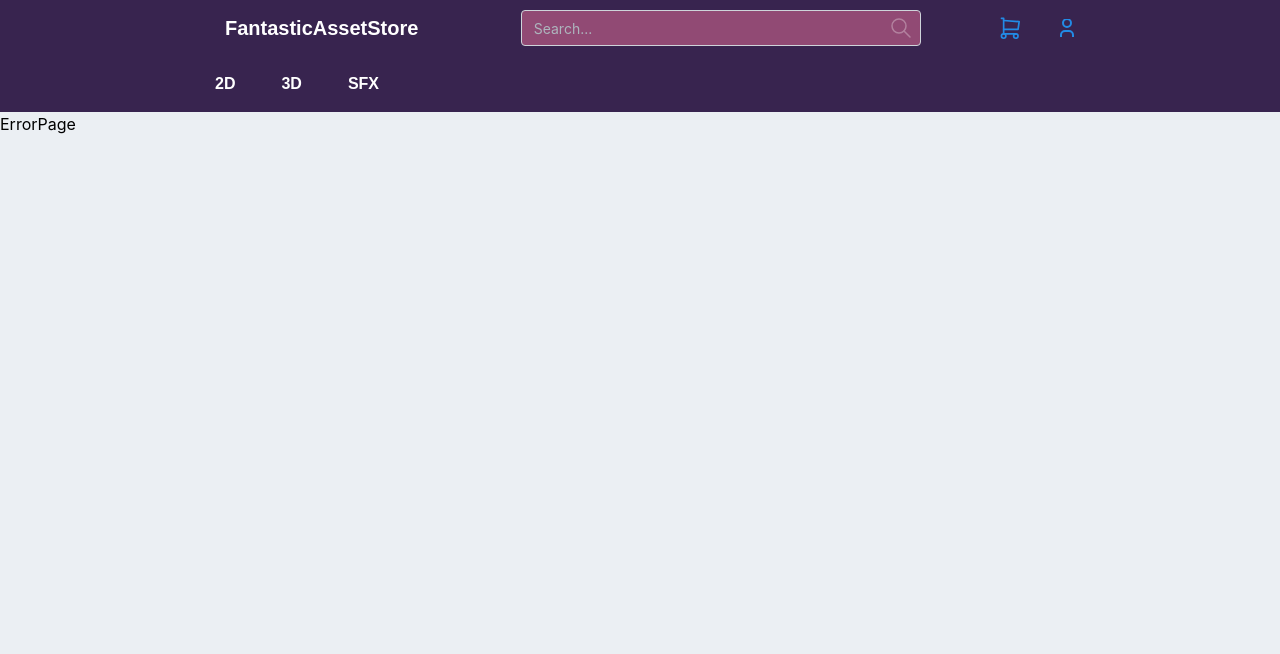
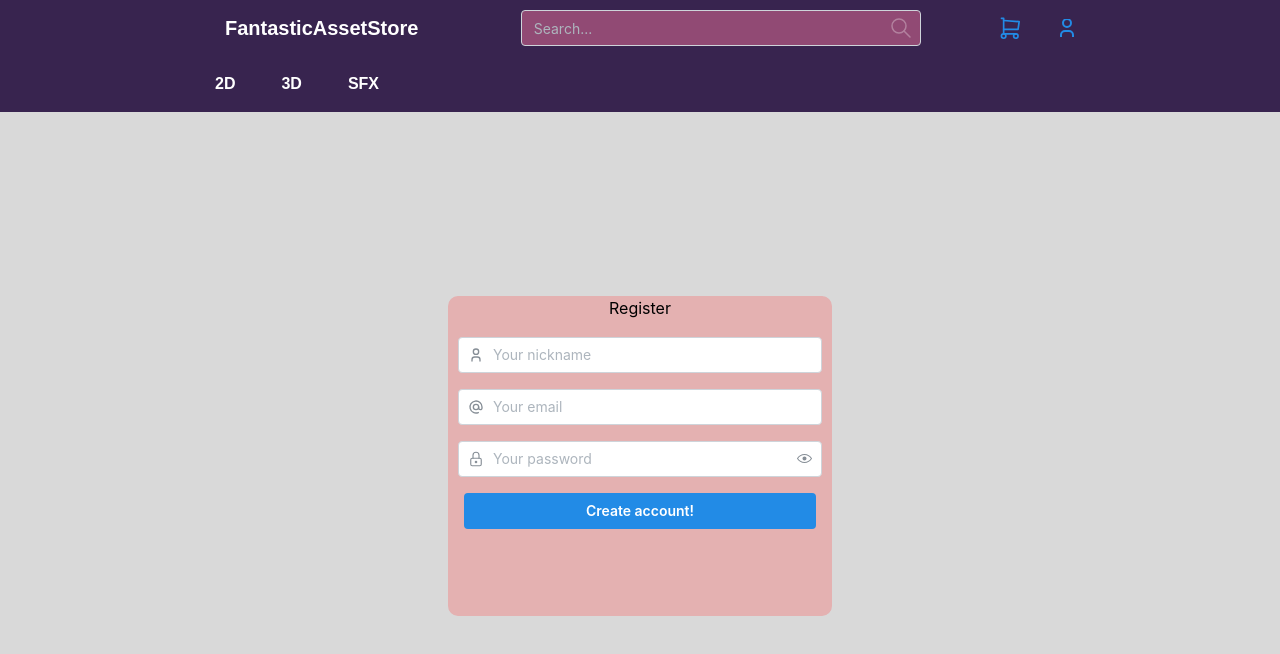
Before and after one commit to WJurgiel/Asset-Store, a React (Vite) app in the folder frontend/: page /register in a window 1280 px wide. Shown: the top 654 px of the page. Built offline with nearby package versions, Linux system fonts and the light colour scheme.

Commit message:
Login and Register page created

```diff
--- a/frontend/src/components/AppHeader.tsx
+++ b/frontend/src/components/AppHeader.tsx
@@ -65,6 +65,7 @@ export const AppHeader = () => {
                             >
                                 Profile
                             </Menu.Item>
+
                             <Menu.Item
                                 leftSection={<IconLogout2 style={{width: rem(14), height: rem(14)}}/>}
                                 onClick={() => {
--- a/frontend/src/features/Routing.tsx
+++ b/frontend/src/features/Routing.tsx
@@ -7,6 +7,7 @@ import {LoginPage} from "./user/LoginPage.tsx";
 import {ProfilePage} from "./user/ProfilePage.tsx";
 import {CheckoutPage} from "./user/CheckoutPage.tsx";
 import {ErrorPage} from "./error/ErrorPage.tsx";
+import {RegisterPage} from "./user/RegisterPage.tsx";
 
 const routes: RouteObject[] = [
     {
@@ -34,6 +35,10 @@ const routes: RouteObject[] = [
                 element: <LoginPage></LoginPage>
             },
             {
+                path: "/register",
+                element: <RegisterPage></RegisterPage>
+            },
+            {
                 path: "/profile",
                 element: <ProfilePage></ProfilePage>
             },
--- /dev/null
+++ b/frontend/src/features/user/LoginPage.module.css
@@ -0,0 +1,33 @@
+.bg{
+    height:100vh;
+    background-color:#d9d9d9;
+    display:flex;
+    justify-content: center;
+    align-items: center;
+}
+.loginForm{
+    background-color: #e4b1b1;
+    height: 38vh;
+    width: 30vw;
+    display: flex;
+    flex-direction: column;
+    border-radius: 10px;
+}
+.registerForm{
+    background-color: #e4b1b1;
+    height: 40vh;
+    width: 30vw;
+    display: flex;
+    flex-direction: column;
+    border-radius: 10px;
+}
+.loginText{
+    text-align: center;
+    font-size: 3rem;
+}
+.inputField{
+    margin: 0px 10px;
+}
+.loginButton{
+    margin: 0 1rem;
+}
--- a/frontend/src/features/user/LoginPage.tsx
+++ b/frontend/src/features/user/LoginPage.tsx
@@ -1,5 +1,25 @@
+import styles from "./LoginPage.module.css"
+import {Button, Input, PasswordInput, rem, Stack, Text} from "@mantine/core";
+import {IconAt, IconLock} from "@tabler/icons-react";
+import {useNavigate} from "react-router-dom";
+
 export const LoginPage = () => {
+    const navigate = useNavigate();
     return (
-        <div>Login</div>
+        <div className={styles.bg}>
+            <div className={styles.loginForm}>
+                <Stack>
+                    <Text className={styles.loginText}>Login</Text>
+                    <Input className={styles.inputField} placeholder="Your email" leftSection={<IconAt size={16}/>}/>
+                    <PasswordInput className={styles.inputField}
+                                   leftSection={<IconLock style={{width: rem(18), height: rem(18)}} stroke={1.5}/>}
+                                   placeholder="With left section"/>
+                    <Button onClick={() => {
+                        navigate('/register')
+                    }} variant="transparent">No account? Create one!</Button>
+                    <Button className={styles.loginButton} variant="filled">Login!</Button>
+                </Stack>
+            </div>
+        </div>
     )
 }
--- a/frontend/src/features/user/ProfilePage.tsx
+++ b/frontend/src/features/user/ProfilePage.tsx
@@ -1,5 +1,5 @@
-export const ProfilePage = () =>{
-    return(
-        <div>Profile page</div>
+export const ProfilePage = () => {
+    return (
+        <div>Profile</div>
     )
 }
--- /dev/null
+++ b/frontend/src/features/user/RegisterPage.tsx
@@ -0,0 +1,22 @@
+import styles from "./LoginPage.module.css";
+import {Button, Input, PasswordInput, rem, Stack, Text} from "@mantine/core";
+import {IconAt, IconLock, IconUser} from "@tabler/icons-react";
+
+export const RegisterPage = () => {
+    return (
+        <div className={styles.bg}>
+            <div className={styles.registerForm}>
+                <Stack>
+                    <Text className={styles.loginText}>Register</Text>
+                    <Input className={styles.inputField} placeholder="Your nickname"
+                           leftSection={<IconUser size={16}/>}/>
+                    <Input className={styles.inputField} placeholder="Your email" leftSection={<IconAt size={16}/>}/>
+                    <PasswordInput className={styles.inputField}
+                                   leftSection={<IconLock style={{width: rem(18), height: rem(18)}} stroke={1.5}/>}
+                                   placeholder="Your password"/>
+                    <Button className={styles.loginButton} variant="filled">Create account!</Button>
+                </Stack>
+            </div>
+        </div>
+    )
+}
```
Also changed, not shown: 1 other file (tests, documents, lock files or other folders).
